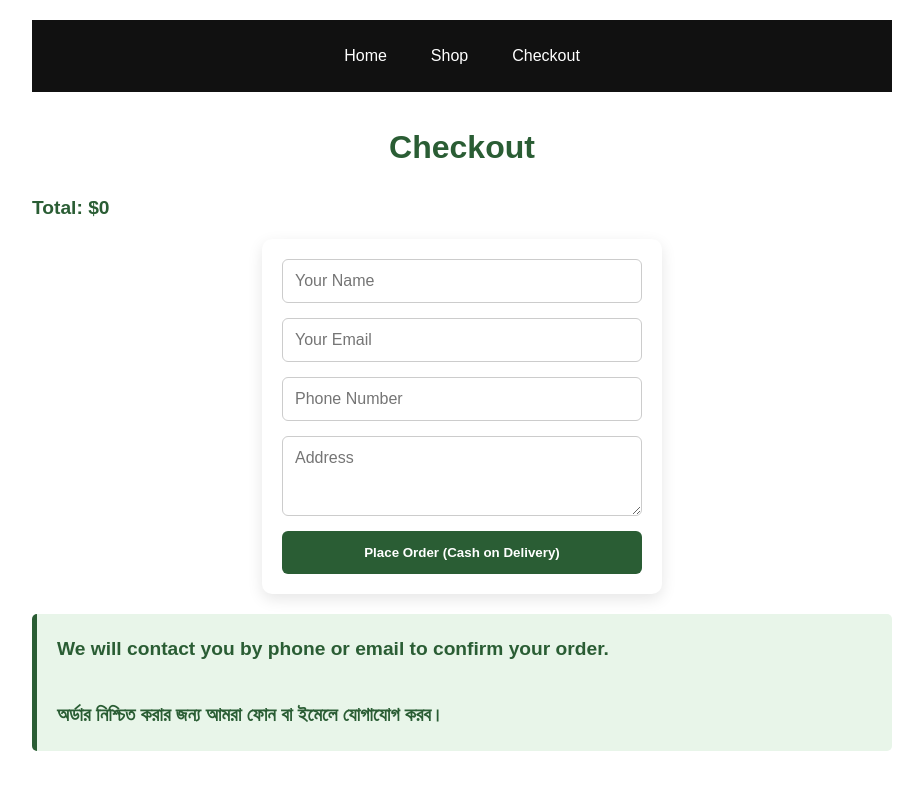
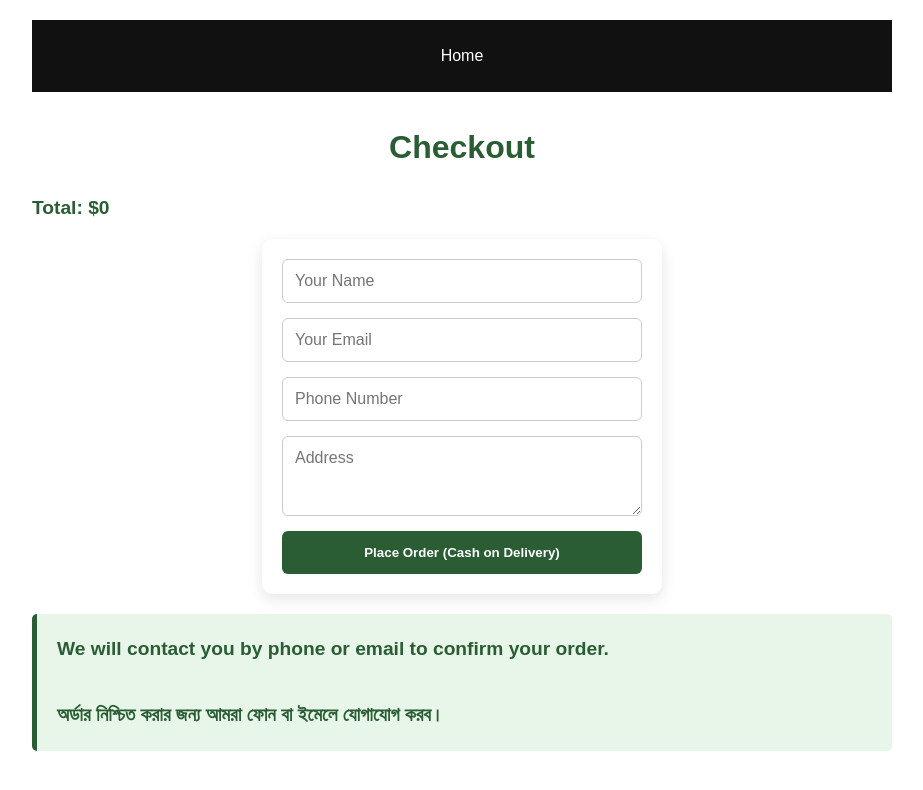
Before and after one commit to hridoymollik/Hyap, a plain HTML site: page checkout.html in a window 1280 px wide. Shown: the whole page, without its empty margins (178-1101 px from the left). Drawn offline with nearby package versions, Linux system fonts and the light colour scheme.

Commit message:
Update checkout.html

```diff
--- a/checkout.html
+++ b/checkout.html
@@ -12,8 +12,7 @@
 <body class="checkout">
  <nav>
     <a href="index.html">Home</a>
-    <a href="shop.html">Shop</a>
-    <a href="checkout.html">Checkout</a>
+
   </nav>
 
 <h2>Checkout</h2>
```
